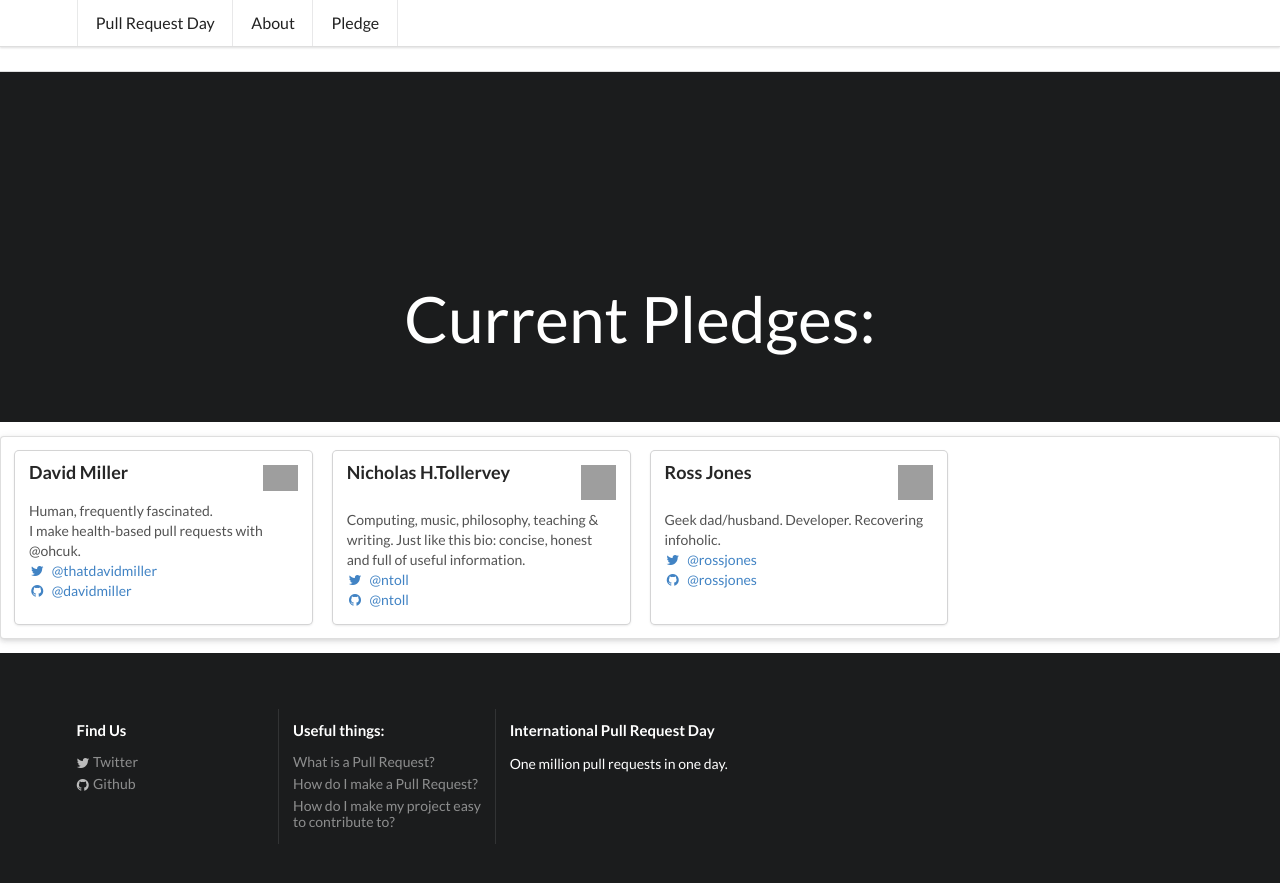
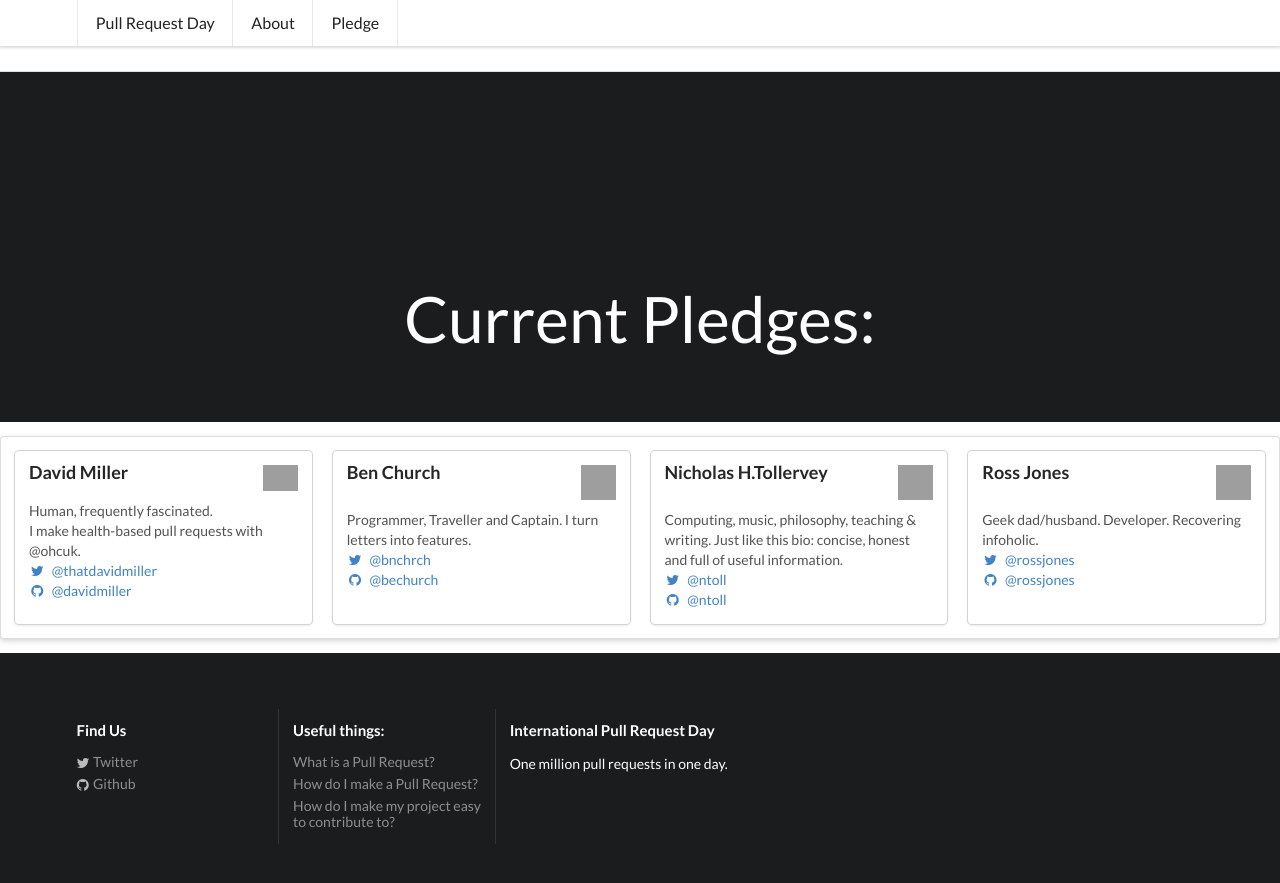
Before and after one commit to pullrequestday/pullrequestday, a Jekyll site: the page built from pledge/index.html, in a window 1280 px wide and 900 px high, scrolled down 1491 px. Shown: the top 883 px of the window. Built offline with Jekyll 4.4.1, drawn with Linux system fonts in a browser that asks for light colours; grey boxes are pictures that could not be loaded.

Commit message:
Add card for @bechurch

```diff
--- a/pledge/index.html
+++ b/pledge/index.html
@@ -99,6 +99,30 @@
       </div> <!-- End of content -->
     </div> <!-- End of card -->
 
+    <div class="ui card">
+      <div class="content">
+        <img class="right floated mini ui image" src="https://avatars0.githubusercontent.com/u/1325608?v=3&s=460">
+        <div class="header">
+          Ben Church
+        </div>
+        <div class="description">
+          Programmer, Traveller and Captain. I turn letters into features.
+        </div>
+        <div class="extra content">
+          <p>
+            <a target="_blank"  href="http://twitter.com/bnchrch">
+              <i class="twitter icon"></i>
+              @bnchrch
+            </a>
+            <br />
+            <a target="_blank"  href="http://github.com/bechurch">
+              <i class="github icon"></i>
+              @bechurch
+            </a>
+          </p>
+        </div>
+      </div> <!-- End of content -->
+    </div> <!-- End of card -->
 
     <div class="ui card">
       <div class="content">
```
